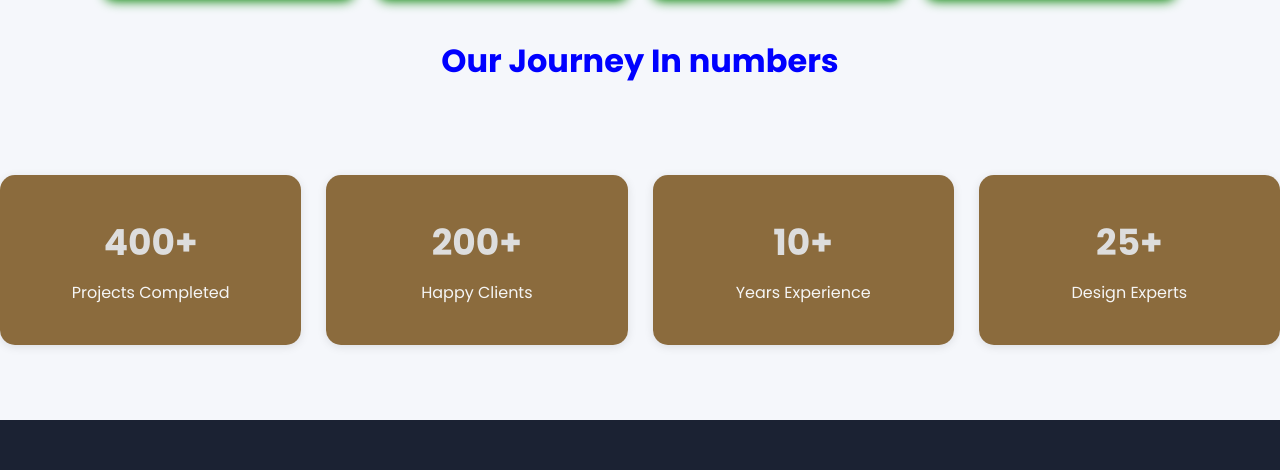
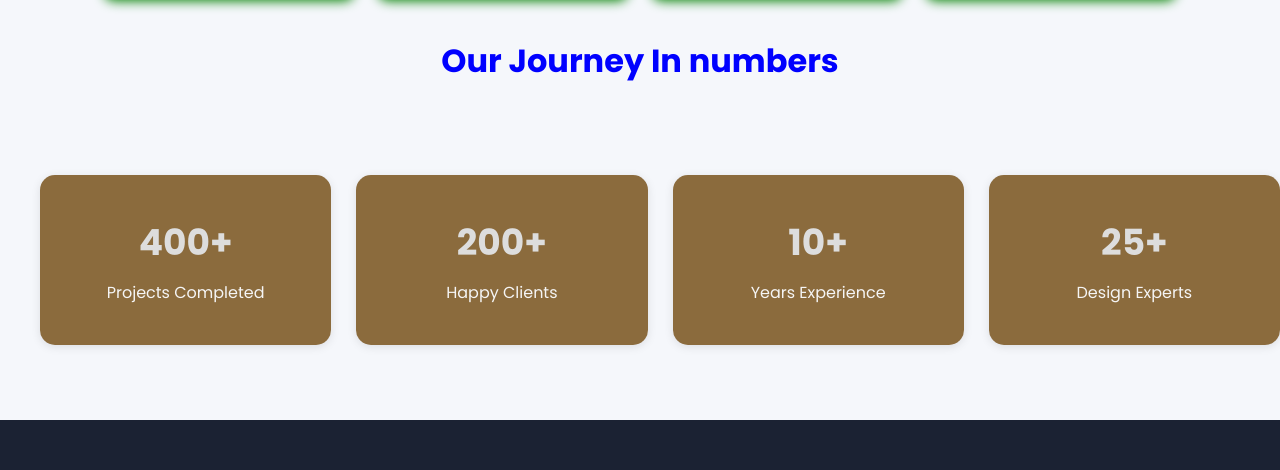
Before and after one commit to swathygandham390-cloud/apx_real_estate, a plain HTML site: page about.html in a window 1280 px wide. Shown: the part 2203-2673 px from the top of the page. Drawn offline with Linux system fonts and the light colour scheme.

Commit message:
Add left padding to the main container in about.html

```diff
--- a/about.html
+++ b/about.html
@@ -427,6 +427,7 @@ header {
         gap: 25px;
         margin-top: 90px;
         text-align: center;
+        padding-left:40px;
     }
     .stat {
         background: #8B6B3D;
```
